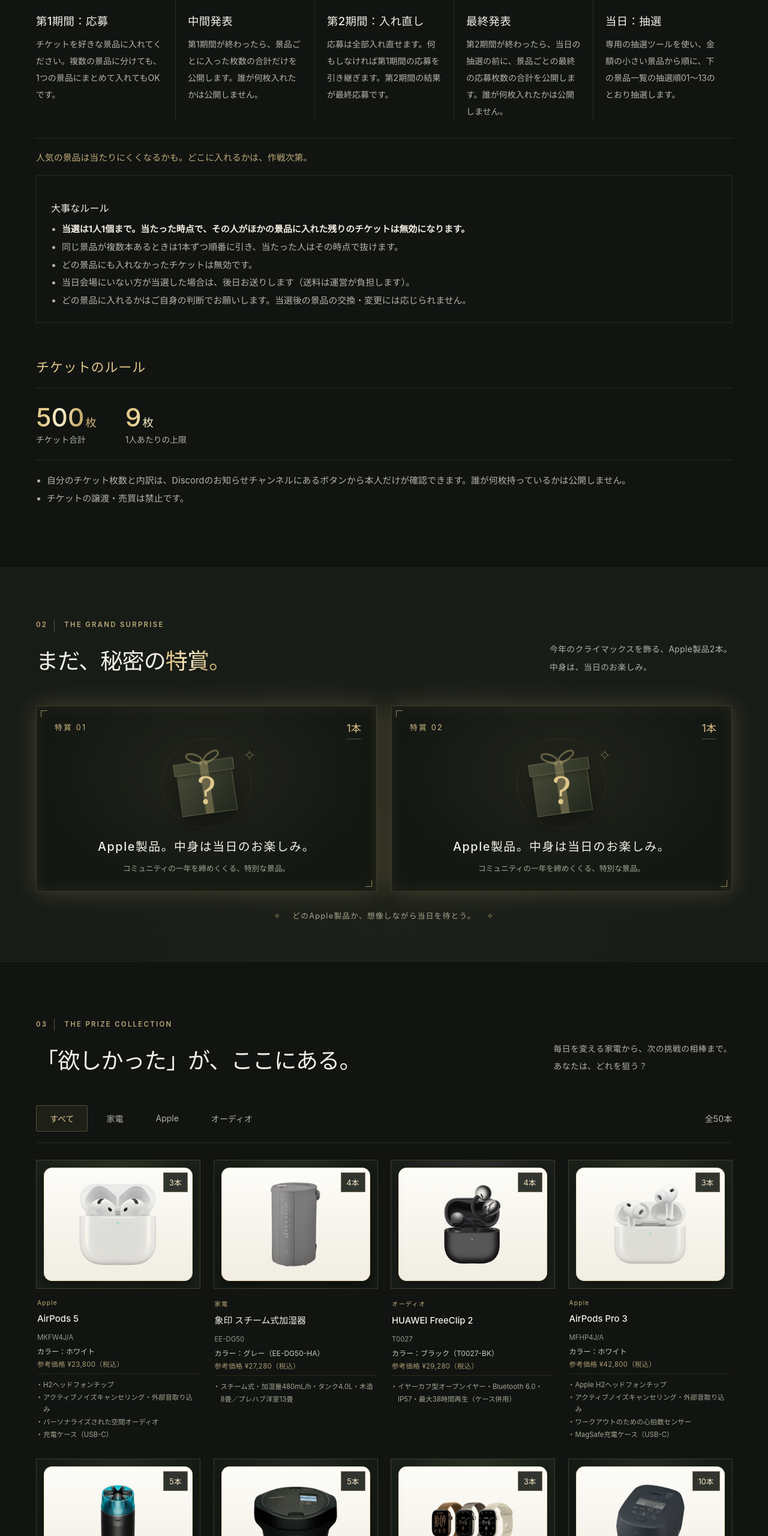
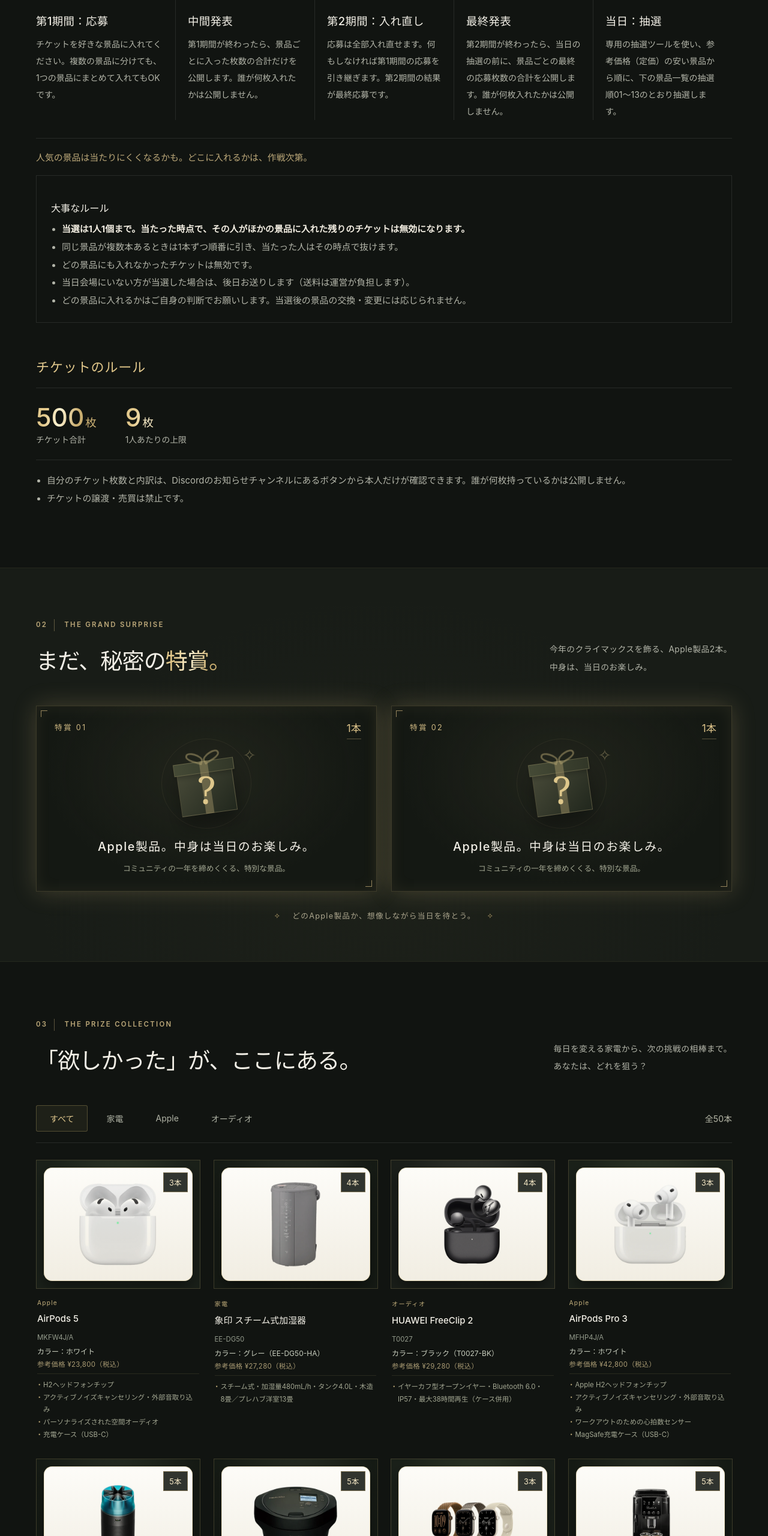
Before and after one commit to degu1985degu-del/bonenkai-2026, a plain HTML site: page index.html in a window 1280 px wide. Shown: the part 1750-4310 px from the top of the page at 60% size. Drawn offline with Linux system fonts and the light colour scheme.

Commit message:
抽選順を定価順に（デロンギNo8・炎舞炊きNo9）

```diff
--- a/index.html
+++ b/index.html
@@ -93,7 +93,7 @@
           <article class="flow-step"><div class="step-top"><span class="step-number">02</span></div><h3>中間発表</h3><p>第1期間が終わったら、景品ごとに入った枚数の合計だけを公開します。誰が何枚入れたかは公開しません。</p></article>
           <article class="flow-step"><div class="step-top"><span class="step-number">03</span></div><h3>第2期間：入れ直し</h3><p>応募は全部入れ直せます。何もしなければ第1期間の応募を引き継ぎます。第2期間の結果が最終応募です。</p></article>
           <article class="flow-step"><div class="step-top"><span class="step-number">04</span></div><h3>最終発表</h3><p>第2期間が終わったら、当日の抽選の前に、景品ごとの最終の応募枚数の合計を公開します。誰が何枚入れたかは公開しません。</p></article>
-          <article class="flow-step"><div class="step-top"><span class="step-number">05</span></div><h3>当日：抽選</h3><p>専用の抽選ツールを使い、金額の小さい景品から順に、下の景品一覧の抽選順01〜13のとおり抽選します。</p></article>
+          <article class="flow-step"><div class="step-top"><span class="step-number">05</span></div><h3>当日：抽選</h3><p>専用の抽選ツールを使い、参考価格（定価）の安い景品から順に、下の景品一覧の抽選順01〜13のとおり抽選します。</p></article>
         </div>
         <p class="draw-tip">人気の景品は当たりにくくなるかも。どこに入れるかは、作戦次第。</p>
         <div class="draw-rules">
--- a/prizes-fallback.js
+++ b/prizes-fallback.js
@@ -106,6 +106,19 @@ window.PRIZES_FALLBACK = {
     {
       "no": 8,
       "category": "家電",
+      "name": "デロンギ マグニフィカ スタート 全自動コーヒーマシン",
+      "model": "ECAM22020",
+      "qty": 5,
+      "price": 97800,
+      "image": "images/products/delonghi-ecam22020b.webp",
+      "specs": [
+        "全自動（豆挽きから抽出まで）・ミルクフロッサー付き・水タンク1.8L"
+      ],
+      "color": "ブラック（ECAM22020B）"
+    },
+    {
+      "no": 9,
+      "category": "家電",
       "name": "象印 圧力IH炊飯ジャー 炎舞炊き",
       "model": "NW-NC10",
       "qty": 10,
@@ -115,19 +128,6 @@ window.PRIZES_FALLBACK = {
         "圧力IH・5.5合炊き・ローテーションIH（4コイル）・最大40時間保温"
       ],
       "color": "ブラック（NW-NC10-BA）"
-    },
-    {
-      "no": 9,
-      "category": "家電",
-      "name": "デロンギ マグニフィカ スタート 全自動コーヒーマシン",
-      "model": "ECAM22020",
-      "qty": 5,
-      "price": 97800,
-      "image": "images/products/delonghi-ecam22020b.webp",
-      "specs": [
-        "全自動（豆挽きから抽出まで）・ミルクフロッサー付き・水タンク1.8L"
-      ],
-      "color": "ブラック（ECAM22020B）"
     },
     {
       "no": 10,
--- a/prizes.json
+++ b/prizes.json
@@ -9,8 +9,8 @@
     {"no":5,"category":"家電","name":"Dyson HushJet 空気清浄機","qty":5,"price":49800,"image":"images/products/dyson-hushjet.webp","model":"SP01","specs":["HEPA＋活性炭フィルター・適用床面積19畳（30分）・最小運転音13.3dB"],"color":"ブラックティール（SP01BT）"},
     {"no":6,"category":"家電","name":"シャープ ヘルシオ ホットクック","model":"KN-HW16K","qty":5,"price":71500,"image":"images/products/sharp-hotcook-kn-hw16k-b.webp","specs":["水なし自動調理鍋・調理容量1.6L・無線LAN対応"],"color":"プレミアムブラック（KN-HW16K-B）"},
     {"no":7,"category":"Apple","name":"Apple Watch Series 12","qty":3,"price":80800,"image":"images/products/apple-watch-series-12.webp","model":"46mm・アルミニウムケース・GPSモデル","specs":["S11チップ","常時表示Retinaディスプレイ","50メートルの耐水性能・IP6X防塵","通常使用で最大24時間のバッテリー"],"color":"ブラックアルミニウム／ブラックスポーツバンド M/L"},
-    {"no":8,"category":"家電","name":"象印 圧力IH炊飯ジャー 炎舞炊き","model":"NW-NC10","qty":10,"price":102080,"image":"images/products/zojirushi-nw-nc10-ba.webp","specs":["圧力IH・5.5合炊き・ローテーションIH（4コイル）・最大40時間保温"],"color":"ブラック（NW-NC10-BA）"},
-    {"no":9,"category":"家電","name":"デロンギ マグニフィカ スタート 全自動コーヒーマシン","model":"ECAM22020","qty":5,"price":97800,"image":"images/products/delonghi-ecam22020b.webp","specs":["全自動（豆挽きから抽出まで）・ミルクフロッサー付き・水タンク1.8L"],"color":"ブラック（ECAM22020B）"},
+    {"no":8,"category":"家電","name":"デロンギ マグニフィカ スタート 全自動コーヒーマシン","model":"ECAM22020","qty":5,"price":97800,"image":"images/products/delonghi-ecam22020b.webp","specs":["全自動（豆挽きから抽出まで）・ミルクフロッサー付き・水タンク1.8L"],"color":"ブラック（ECAM22020B）"},
+    {"no":9,"category":"家電","name":"象印 圧力IH炊飯ジャー 炎舞炊き","model":"NW-NC10","qty":10,"price":102080,"image":"images/products/zojirushi-nw-nc10-ba.webp","specs":["圧力IH・5.5合炊き・ローテーションIH（4コイル）・最大40時間保温"],"color":"ブラック（NW-NC10-BA）"},
     {"no":10,"category":"Apple","name":"iPad mini","qty":3,"price":119800,"image":"images/products/apple-ipad-mini.webp","model":"A20 Proチップ・8.5インチ・Wi-Fiモデル・128GB","specs":["Super Retina XDRディスプレイ（OLED）","5コアCPU・7コアGPU","IP67の防沫・耐水・防塵性能","Apple Pencil Pro対応"],"color":"ミッドナイト"},
     {"no":11,"category":"Apple","name":"Mac mini","qty":3,"price":149800,"image":"images/products/apple-mac-mini.webp","model":"MHQK4J/A","specs":["Apple M6チップ","12コアCPU・12コアGPU","16GBユニファイドメモリ","256GB SSD"]},
     {"no":12,"category":"特賞","name":"特賞（Apple製品）","qty":1,"secret":true,"hint":"Apple製品"},
```
